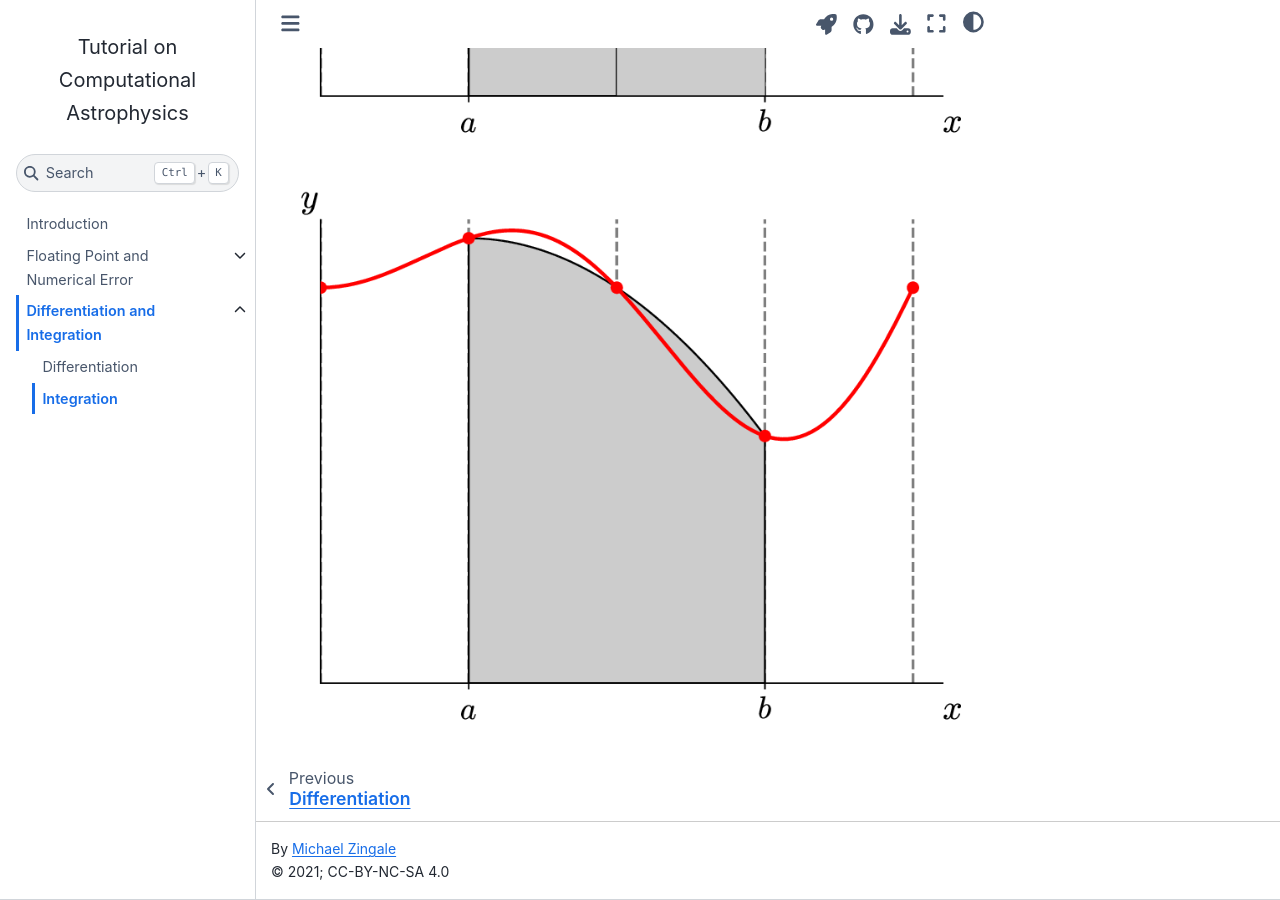
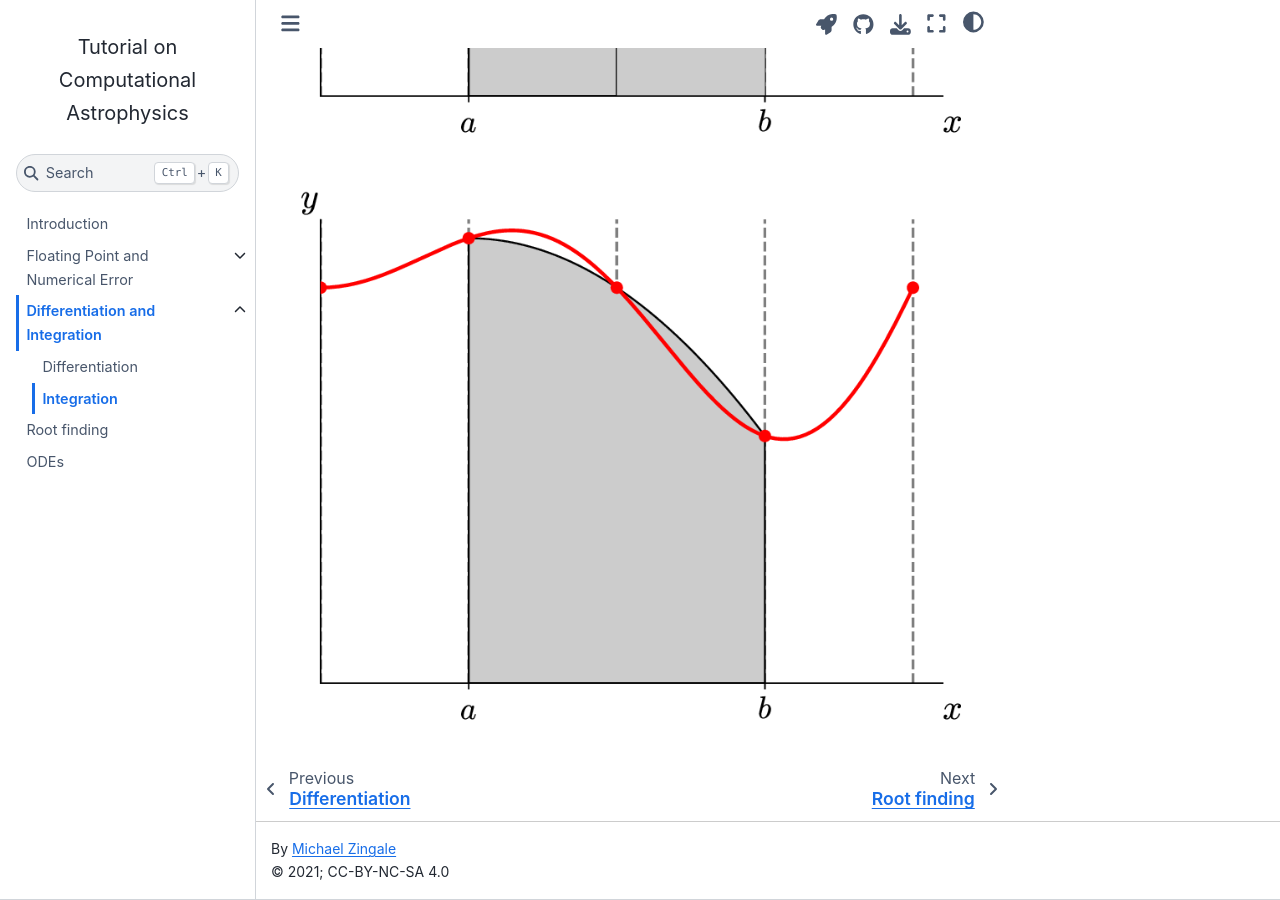
Before and after one commit to zingale/comp_astro_tutorial, a Jupyter Book: the page built from content/02-integration.ipynb, in a window 1280 px wide and 900 px high, scrolled down 1378 px. Built offline with Jupyter Book 1.0.4 settings and Sphinx 7.4.7 and the Sphinx Book theme 1.1.4, drawn with Linux system fonts in a browser that asks for light colours.

Commit message:
some updates

```diff
--- a/content/_toc.yml
+++ b/content/_toc.yml
@@ -9,3 +9,5 @@
   sections:
     - file: 02-differentiation
     - file: 02-integration
+- file: 03-root-finding
+- file: 04-ODEs
```
Also changed, not shown: content/03-root-finding.ipynb (added), content/04-ODEs.ipynb (added), content/rk4_final.png (added).
